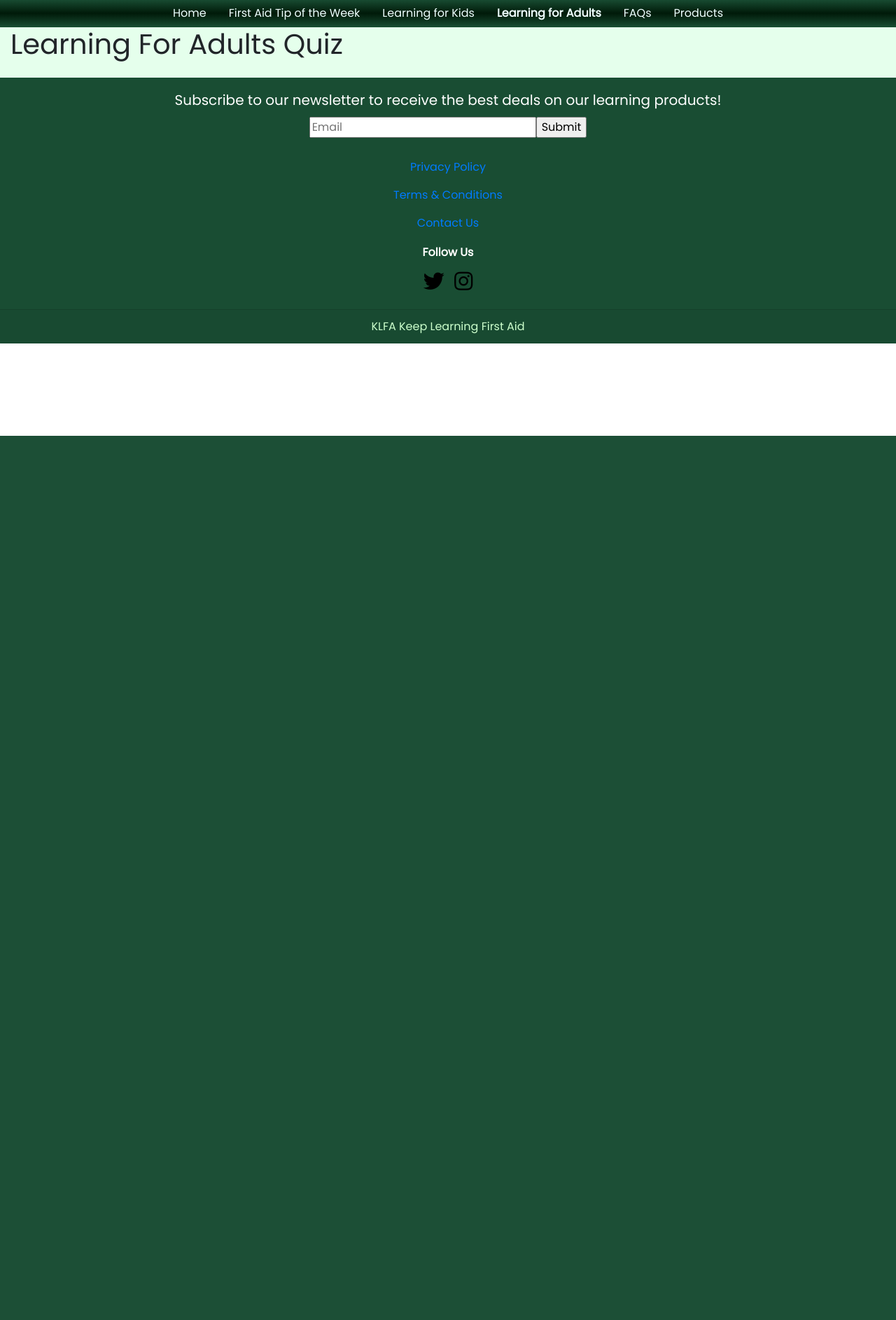
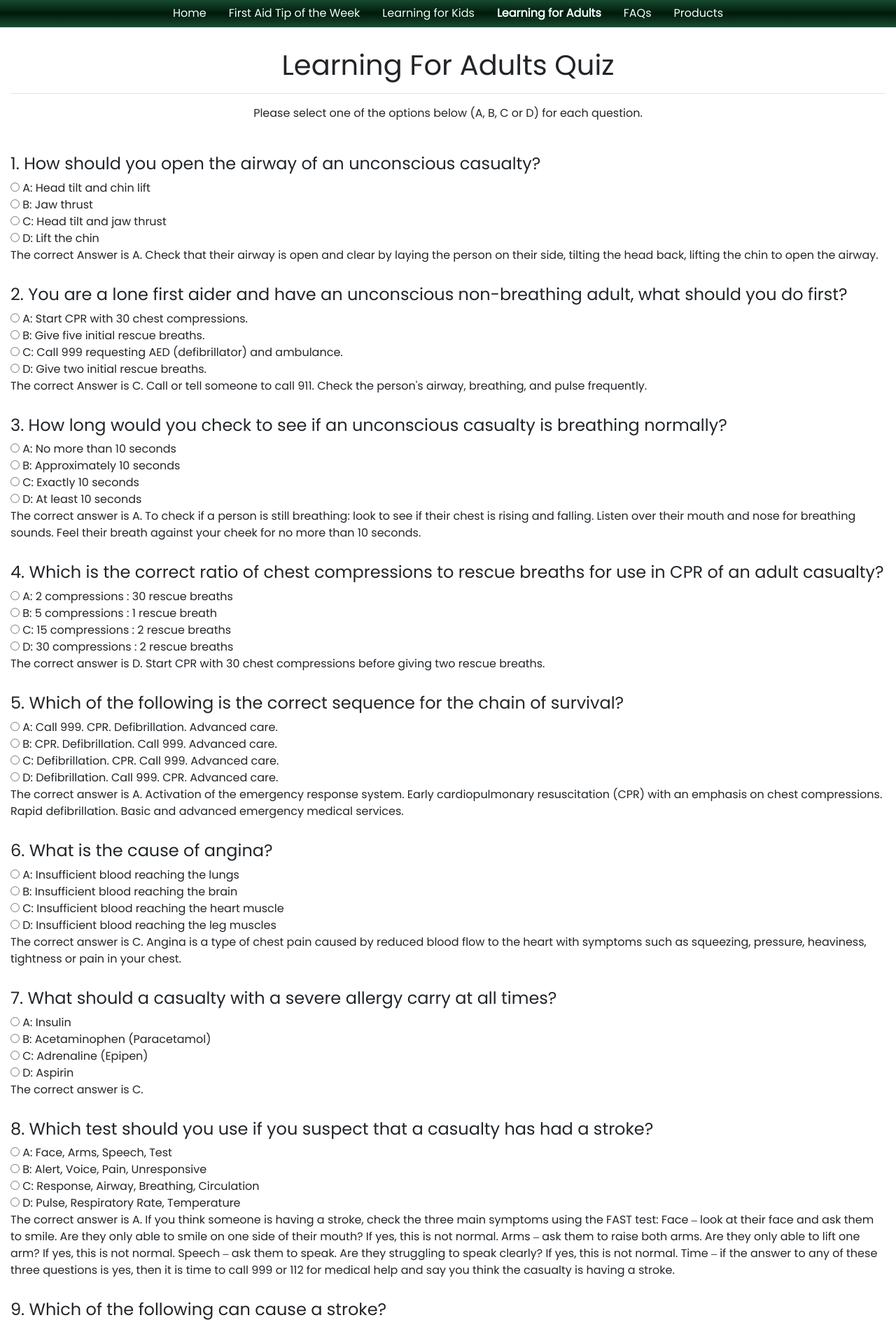
Before and after one commit to selinaerhabor/keep-learning-first-aid, a Django app: page /learningforadultsquiz/ in a window 1280 px wide. Shown: the part 177-2064 px from the top of the page at 70% size. Before the commit the page ends 800 px from the top, so only its background shows below. Run offline with Django 3.2, Linux system fonts and the light colour scheme; data that the repository does not hold is empty; some libraries are stand-ins or nearby versions.

Commit message:
Set up quiz template in learningforadultsquiz.html to render quiz using javascript. Added questions, answer choices, correct answer, solutions and feedback functions in javascript to create multiple choice quiz which can be accessed via Begin Quiz button on learning for adults page.

```diff
--- a/learningforadults/templates/learningforadultsquiz.html
+++ b/learningforadults/templates/learningforadultsquiz.html
@@ -26,34 +26,23 @@
             </ul>
         </nav>
     </header>
-    <div class="container-fluid" style="background-color: #e5ffec;">
+    <div class="container-fluid bg">
         <div class="row">
             <div class="col-12">
-                <h1 class="mx-auto">Learning For Adults Quiz</h1>
+                <h1 class="text-center padding-top">Learning For Adults Quiz</h1>
+                <hr>
+                <p class="text-center">Please select one of the options below (A, B, C or D) for each question.</p>
 
-                <!--Quiz Questions-->
+                <!--Quiz Body-->
                 <div class="row">
-                            <div class="col-12">
-                <ol>
-                    {% for aq in adultsquestions %}
-                        <li>{{ aq.question }}</li>
+                    <div class="col-12">
+                        <div id="quizBody"></div>
+                        <button class="btn btn-success margin" id="submitAnswers">Submit</button>
+                        <div id="userScore" class=""></div>
+                        <p id="userFeedback" class=""></p>
+                    </div>
+                </div>
 
-                            <p>A. {{ aq.answer_a }}</p>
-                            <p>B. {{ aq.answer_b }}</p>
-                            <p>C. {{ aq.answer_c }}</p>
-                            <p>D. {{ aq.answer_d }}</p>
-
-                            <a class="btn btn-light">A</a>
-                            <a class="btn btn-light">B</a>
-                            <a class="btn btn-light">C</a>
-                            <a class="btn btn-light">D</a>
-
-                        <p class="hidden" style="display:none;">Correct Answer: {{ aq.correct_answer }}</p>
-                        <p class="hidden" style="display:none;">{{ aq.solution }}</p>
-                    {% endfor %}
-                </ol>
-                </div>
-              </div>
             </div>
         </div>
     </div>
--- a/static/js/custom.js
+++ b/static/js/custom.js
@@ -4,5 +4,337 @@ $(document).ready(function(){
     $('.collapse').collapse();
     $('#myModal').modal('toggle');
 
+    $('#privacyPolicy').modal('show');
+
+    $(function () {
+      $('[data-toggle="tooltip"]').tooltip();
+    });
+
+
+/*------------------------------------------------------LEARNING FOR KIDS QUIZ*/
+
+    // Adults First Aid Questions
+    var adultsQuiz = [
+    {
+        question: "1. How should you open the airway of an unconscious casualty?",
+
+        answerChoices: {
+            A: "Head tilt and chin lift",
+            B: "Jaw thrust",
+            C: "Head tilt and jaw thrust",
+            D: "Lift the chin",
+        },
+        correctAnswer: 'A',
+
+        solution: "The correct Answer is A. Check that their airway is open and clear by laying the person on their side, tilting the head back, lifting the chin to open the airway."
+    },
+    {
+        question: "2. You are a lone first aider and have an unconscious non-breathing adult, what should you do first?",
+
+        answerChoices: {
+            A: "Start CPR with 30 chest compressions.",
+            B: "Give five initial rescue breaths.",
+            C: "Call 999 requesting AED (defibrillator) and ambulance.",
+        	D: "Give two initial rescue breaths.",
+        },
+        correctAnswer: 'C',
+
+        solution: "The correct Answer is C. Call or tell someone to call 911. Check the person's airway, breathing, and pulse frequently."
+    },
+    {
+        question: "3. How long would you check to see if an unconscious casualty is breathing normally?",
+
+        answerChoices: {
+            A: "No more than 10 seconds",
+            B: "Approximately 10 seconds",
+            C: "Exactly 10 seconds",
+        	D: "At least 10 seconds",
+        },
+        correctAnswer: 'A',
+
+        solution: "The correct answer is A. To check if a person is still breathing: look to see if their chest is rising and falling. Listen over their mouth and nose for breathing sounds. Feel their breath against your cheek for no more than 10 seconds."
+    },
+    {
+        question: "4. Which is the correct ratio of chest compressions to rescue breaths for use in CPR of an adult casualty?",
+
+        answerChoices: {
+            A: "2 compressions : 30 rescue breaths",
+            B: "5 compressions : 1 rescue breath",
+            C: "15 compressions : 2 rescue breaths",
+        	D: "30 compressions : 2 rescue breaths",
+        },
+        correctAnswer: 'D',
+
+        solution: "The correct answer is D. Start CPR with 30 chest compressions before giving two rescue breaths."
+    },
+    {
+        question: "5. Which of the following is the correct sequence for the chain of survival?",
+
+        answerChoices: {
+            A: "Call 999. CPR. Defibrillation. Advanced care.",
+            B: "CPR. Defibrillation. Call 999. Advanced care.",
+            C: "Defibrillation. CPR. Call 999. Advanced care.",
+        	D: "Defibrillation. Call 999. CPR. Advanced care.",
+        },
+        correctAnswer: 'A',
+
+        solution: "The correct answer is A. Activation of the emergency response system. Early cardiopulmonary resuscitation (CPR) with an emphasis on chest compressions. Rapid defibrillation. Basic and advanced emergency medical services."
+    },
+    {
+        question: "6. What is the cause of angina?",
+
+        answerChoices: {
+            A: "Insufficient blood reaching the lungs",
+            B: "Insufficient blood reaching the brain",
+            C: "Insufficient blood reaching the heart muscle",
+        	D: "Insufficient blood reaching the leg muscles",
+        },
+        correctAnswer: 'C',
+
+        solution: "The correct answer is C. Angina is a type of chest pain caused by reduced blood flow to the heart with symptoms such as squeezing, pressure, heaviness, tightness or pain in your chest."
+    },
+    {
+        question: "7. What should a casualty with a severe allergy carry at all times?",
+
+        answerChoices: {
+            A: "Insulin",
+            B: "Acetaminophen (Paracetamol)",
+            C: "Adrenaline (Epipen)",
+        	D: "Aspirin",
+        },
+        correctAnswer: 'C',
+
+        solution: "The correct answer is C."
+    },
+    {
+        question: "8. Which test should you use if you suspect that a casualty has had a stroke?",
+
+        answerChoices: {
+            A: "Face, Arms, Speech, Test",
+            B: "Alert, Voice, Pain, Unresponsive",
+            C: "Response, Airway, Breathing, Circulation",
+        	D: "Pulse, Respiratory Rate, Temperature",
+        },
+        correctAnswer: 'A',
+
+        solution: "The correct answer is A. If you think someone is having a stroke, check the three main symptoms using the FAST test: Face ‒ look at their face and ask them to smile. Are they only able to smile on one side of their mouth? If yes, this is not normal. Arms ‒ ask them to raise both arms. Are they only able to lift one arm? If yes, this is not normal. Speech ‒ ask them to speak. Are they struggling to speak clearly? If yes, this is not normal. Time ‒ if the answer to any of these three questions is yes, then it is time to call 999 or 112 for medical help and say you think the casualty is having a stroke."
+    },
+    {
+        question: "9. Which of the following can cause a stroke?",
+
+        answerChoices: {
+            A: "A blood clot in an artery in the brain",
+            B: "A blood clot in an artery in the heart",
+            C: "A blood clot in an artery in the leg",
+        	D: "A blood clot in an artery in the lungs",
+        },
+        correctAnswer: 'A',
+
+        solution: "The correct answer is A. A stroke happens when the flow of blood to part of the brain is cut off. This is normally due to a clot in a blood vessel or a rupture which stops the flow of blood getting to the brain."
+    },
+    {
+        question: "10. What should your first action be when treating an electrical burn?",
+
+        answerChoices: {
+            A: "Ensure that the casualty is still breathing",
+            B: "Wash the burn with cold water",
+            C: "Check for danger and ensure that contact with the electrical source is broken",
+        	D: "Check for level of response",
+        },
+        correctAnswer: 'C',
+
+        solution: "The correct answer is C. Do not touch the 'electrified person' with your hands. Unplug the appliance or turn off the main power switch."
+    },
+    {
+        question: "11. What is an open fracture?",
+
+        answerChoices: {
+            A: "A fracture in which the bone ends can move around",
+            B: "A fracture in which the bone is exposed as the skin is broken",
+            C: "A fracture which causes complications such as a punctured lung",
+        	D: "A fracture in which the bone has bent and split",
+        },
+        correctAnswer: 'B',
+
+        solution: "The correct answer is B. An open fracture, also called a compound fracture, is a fracture in which there is an open wound or break in the skin near the site of the broken bone."
+    },
+    {
+        question: "12. Which medical condition will develop from severe blood loss?",
+
+        answerChoices: {
+            A: "Shock",
+            B: "Hypoglycaemia",
+            C: "Anaphylaxis",
+        	D: "Hypothermia",
+        },
+        correctAnswer: 'A',
+
+        solution: "The correct answer is A. Hypovolemic Shock is a life-threatening condition that results when you lose more than 20 percent (one-fifth) of your body's blood or fluid supply, making it impossible for the heart to pump a sufficient amount of blood to your body."
+    },
+    {
+        question: "13. What names are given to the three different depths of burns?",
+
+        answerChoices: {
+            A: "Small, medium and large",
+            B: "First, second and third degree",
+            C: "Minor, medium and severe",
+        	D: "Superficial, partial thickness, full thickness",
+        },
+        correctAnswer: 'D',
+
+        solution: "The correct answer is D. Superficial burns-A first-degree burn is also called a superficial burn or wound. It's an injury that affects the first layer of your skin. First-degree burns are one of the mildest forms of skin injuries, and they usually don't require medical treatment. Partial-thickness burns are more serious than superficial (first-degree) burns because a deeper layer of skin is burned. They are more painful and they can get infected more easily. Full thickness burns destroy both layers of skin-(epidermis and dermis) and may penetrate more deeply into underlying structures. These burns have a dense white, waxy or even charred appearance."
+    },
+    {
+        question: "14. What is a faint?",
+
+        answerChoices: {
+            A: "A response to fear",
+            B: "An unexpected collapse",
+            C: "A brief loss of consciousness",
+        	D: "A sign of flu",
+        },
+        correctAnswer: 'C',
+
+        solution: "The correct answer is C. Fainting, also called syncope (pronounced SIN-ko-pee), is a sudden, brief loss of consciousness and posture caused by decreased blood flow to the brain."
+    },
+    {
+        question: "15. What steps would you take to control bleeding from a nosebleed?",
+
+        answerChoices: {
+            A: "Sit casualty down, lean forward and pinch soft part of nose",
+            B: "Sit casualty down, lean backward and pinch soft part of nose",
+            C: "Lie casualty down and pinch soft part of nose",
+        	D: "Lie casualty down and pinch top of nose",
+        },
+        correctAnswer: 'A',
+
+        solution: "The correct answer is A. You should sit casualty down, lean head forward and firmly pinch the soft part of your nose, just above your nostrils, for at least 10-15 minutes."
+    }
+
+    ];
+
+
+    // Link to id = quiz in html template, will display main body of quiz
+    var quizBody = document.getElementById('quizBody');
+
+    // Link to button id = submit in html template, will activate results to display to user
+    var submitAnswers = document.getElementById('submitAnswers');
+
+    // Link to id = userScore in html template, will display the user's results from the quiz
+    var userScore = document.getElementById('userScore');
+
+    // Text variable for providing feedback to user on how they could improve their First Aid knowledge
+    var text;
+
+    // Loads the quiz interface immediately
+    beginQuiz(adultsQuiz, quizBody, userScore, submitAnswers);
+
+    function beginQuiz(questions, quizBody, userScore, submitAnswers){
+
+        // Loads Quiz body with questions and choices
+        function questionsLoaded(questions, quizBody){
+
+            var quizLoad = [];
+            var answerChoices;
+            var letter;
+
+            for(var i=0; i < questions.length; i++){
+
+                answerChoices = [];
+
+                /* Adds a HTML Radio button for all answer choices (4) for each question, rendering each
+                answer choice on a separate line for better User Experience*/
+                for(letter in questions[i].answerChoices){
+
+                    answerChoices.push(
+                        '<div>' + '<input type="radio" name="question'+i+'" value="'+letter+'">'+ ' ' + letter + ': '
+                        + questions[i].answerChoices[letter] + '</div>'
+                    );
+                }
+
+                // Loads questions with their answer choices and solutions(but hidden)
+                quizLoad.push(
+                    '<h4 class="padding-top">' + questions[i].question + '</h4>' + '<div class="answerChoices">'
+                    + answerChoices.join('') + '</div>' + '<div class="solution hide">' + questions[i].solution + '</div>'
+                );
+            }
+
+            // Displays quiz on HTML page
+            quizBody.innerHTML = quizLoad.join('');
+        }
+
+        // Loads User's score and feedback
+        function scoreLoaded(questions, quizBody, userScore){
+
+            // Collates answer choices
+            var answerChoices = quizBody.querySelectorAll('.answerChoices');
+
+
+            // Monitor for user's answers
+            var userAnswer = '';
+            var correctAnswers = 0;
+
+            for (var i=0; i < questions.length; i++) {
+
+                // Monitors user's selected answer from list of answer choices
+                userAnswer = (answerChoices[i].querySelector('input[name=question'+i+']:checked')||{}).value;
+
+                /* If a user's answer is correct, 1 will be added to the number of correct answers and
+                highlights the answer choices for that question green, in order to clearly show the
+                user that they correctly answered that question*/
+
+                if (userAnswer === questions[i].correctAnswer) {
+
+                    correctAnswers++;
+
+                    answerChoices[i].style.color = '#90ee90';
+                }
+                /* If a user's answer is incorrect, the answer choices for that question will be highlighted red,
+                in order to clearly show the user that they DID NOT correctly answer that question */
+
+                else {
+                    answerChoices[i].style.color = '#ff0000';
+                }
+            }
+
+            /* Displays the number of correct answers out of total number of questions, to provide user with a better understanding
+            of their performance.*/
+            userScore.innerHTML = '<b>' + 'Your score is ' + correctAnswers + ' out of ' + questions.length + '</b>';
+            if ( correctAnswers < 7) {
+                text = "Oh dear, but don't worry we have got great learning material that can help boost your knowledge on First Aid.";
+            }
+            else if (correctAnswers < 11) {
+                text = "Not bad, you have some understanding of First Aid. Consider buying some of our manikins to put your First Aid knowledge into practise and grow your understanding.";
+            }
+            else if (correctAnswers < 15) {
+                text = "Nearly there, practise makes perfect. Consider buying some of our books and CDs to perfect your knowledge!";
+            }
+            else {
+                text = "Wow! You really know your stuff. Using First Aid Manikins are a great way to put your First Aid knowledge into practise and grow your understanding!";
+            }
+            document.getElementById("userFeedback").innerHTML = text;
+        }
+
+
+        // Reveals questions as soon as user presses the Begin Quiz button on Learning for Adults page (previous page)
+        questionsLoaded(questions, quizBody);
+
+        /* Reveals question solutions as soon as user presses the submit button to give user a detailed understanding
+        of the correct answer and what to do in such situations*/
+        function revealSolution() {
+            $(".solution").removeClass("hide");
+        }
+
+
+        /* When user clicks the submit button at the end of the quiz page, their results appear below to give them feedback on their
+        and recommend Keep Learning First Aid Product Categories that will be useful in enhancing their knowledge to enhance UX.
+        The solutions for each question will also display below each question's list of answer choices*/
+        submitAnswers.onclick = function() {
+            scoreLoaded(questions, quizBody, userScore);
+            revealSolution();
+        };
+
+    }
+
 
 });
```
Also changed, not shown: learningforadults/templates/learningforadults.html (+5 -3 lines).
